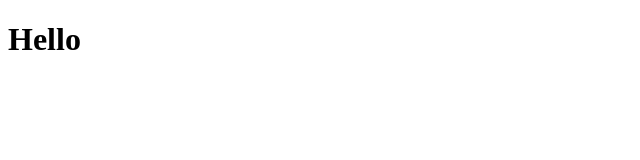
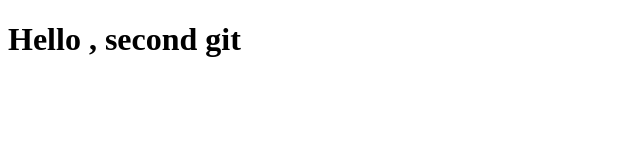
Before and after one commit to baronmaor/Courseratest, a plain HTML site: page site/index.html in a window 1280 px wide. Shown: the whole page, without its empty margins (0-640 px from the left). Drawn offline with Linux system fonts and the light colour scheme.

Commit message:
added something

```diff
--- a/site/index.html
+++ b/site/index.html
@@ -6,7 +6,7 @@
 </head>
 
 <body>
-	<h1>Hello</h1>
+	<h1>Hello , second git </h1>
 
 </body>
 </html>
```
